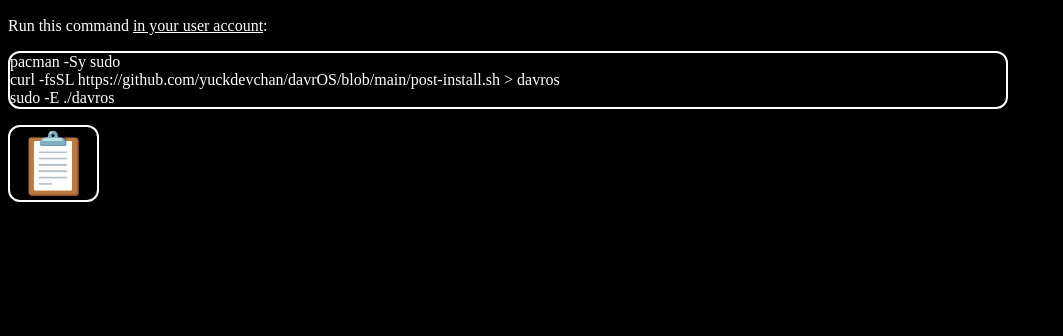
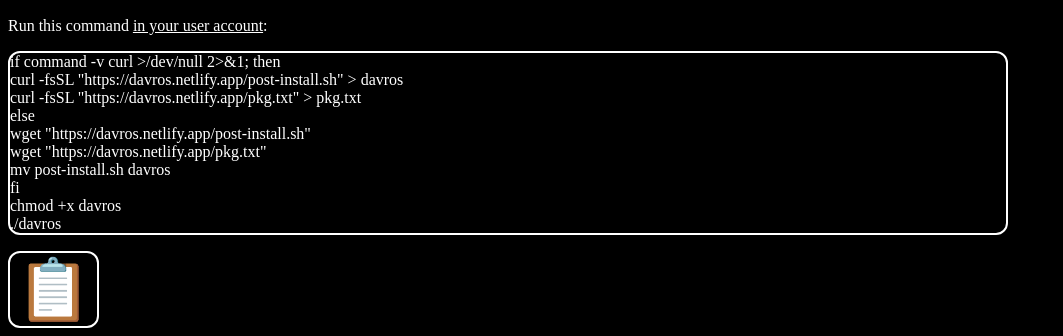
Before and after one commit to davrOS-Linux/davrOS, a plain HTML site: page website/install/index.html in a window 1280 px wide. Shown: the part 598-934 px from the top of the page, without its empty margins (0-1063 px from the left). Before the commit the page ends 808 px from the top, so only its background shows below. Drawn offline with Linux system fonts and the light colour scheme.

Commit message:
update install page

```diff
--- a/website/install/index.html
+++ b/website/install/index.html
@@ -11,7 +11,16 @@
     <h2>Popular British Science-Fiction Linux Distro.</h2>
     <p>Run this command <u>in your user account</u>:</p>
     <div class="codediv">
-        <p class="code" id="code">pacman -Sy sudo<br>curl -fsSL https://github.com/yuckdevchan/davrOS/blob/main/post-install.sh > davros<br>sudo -E ./davros</p>
+        <p class="code" id="code">if command -v curl >/dev/null 2>&1; then<br>
+  curl -fsSL "https://davros.netlify.app/post-install.sh" > davros<br>
+  curl -fsSL "https://davros.netlify.app/pkg.txt" > pkg.txt<br>
+else<br>
+  wget "https://davros.netlify.app/post-install.sh"<br>
+  wget "https://davros.netlify.app/pkg.txt"<br>
+  mv post-install.sh davros<br>
+fi<br>
+chmod +x davros<br>
+./davros</p>
         <button class="code" type="button" onclick="clipboard()" id="clipboard_button">📋</button>
     </div>
 </body>
```
